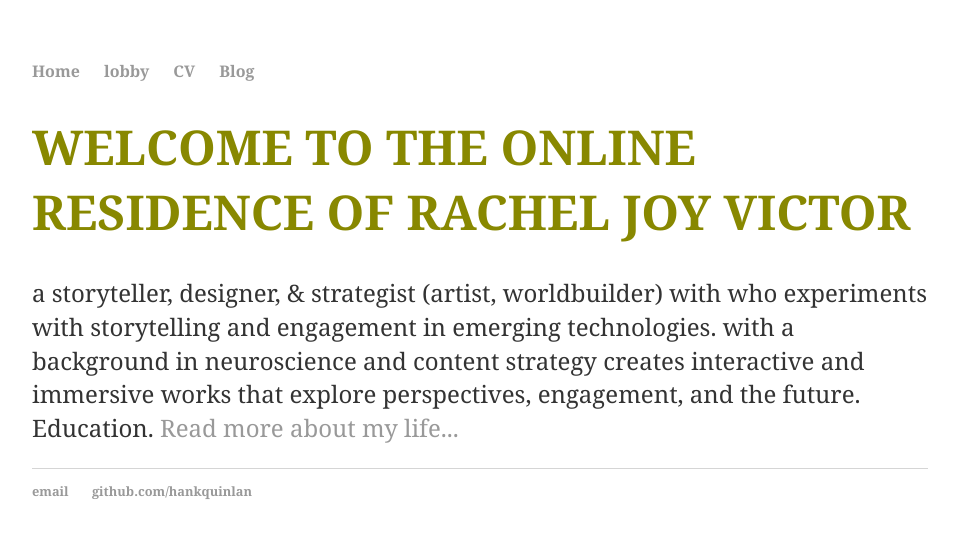
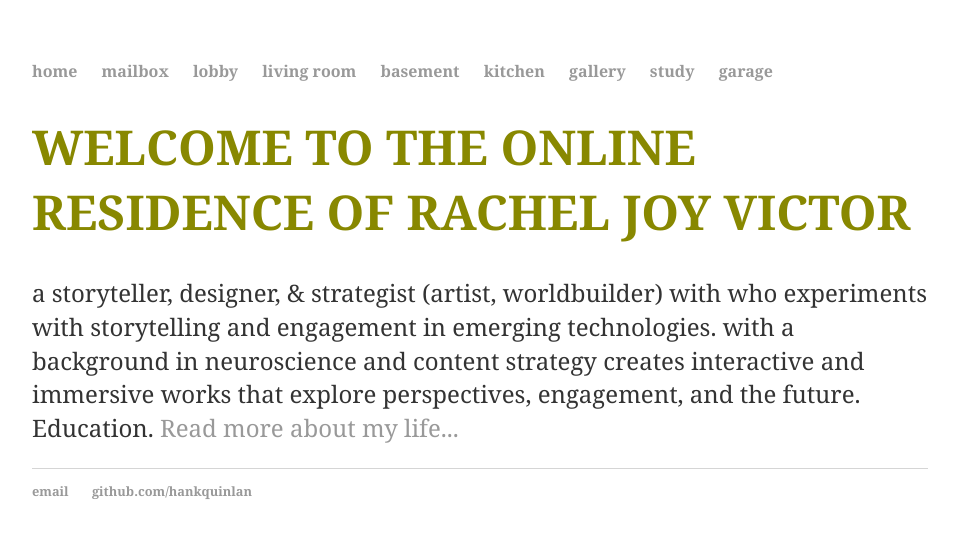
Before and after one commit to racheljoyvictor/racheljoyvictor.github.io, a Jekyll site: the page built from index.html, in a window 1280 px wide. Shown: the top 538 px of the page, without its empty margins (160-1119 px from the left). Built offline with Jekyll 4.4.1, drawn with Linux system fonts in a browser that asks for light colours.

Commit message:
Update default.html

```diff
--- a/_layouts/default.html
+++ b/_layouts/default.html
@@ -8,10 +8,15 @@
 		<body>
 			<nav>
 	    		<ul>
-	        		<li><a href="/">Home</a></li>
+	        		<li><a href="/">home</a></li>
+		        	<li><a href="/mailbox">mailbox</a></li>
 		        	<li><a href="/lobby">lobby</a></li>
-	        		<li><a href="/cv">CV</a></li>
-	        		<li><a href="/blog">Blog</a></li>
+		        	<li><a href="/living room">living room</a></li>
+		        	<li><a href="/basement">basement</a></li>
+		        	<li><a href="/kitchen">kitchen</a></li>
+	        		<li><a href="/gallery">gallery</a></li>
+	        		<li><a href="/study">study</a></li>
+		        	<li><a href="/garage">garage</a></li>
 	    		</ul>
 			</nav>
 			<div class="container">
```
